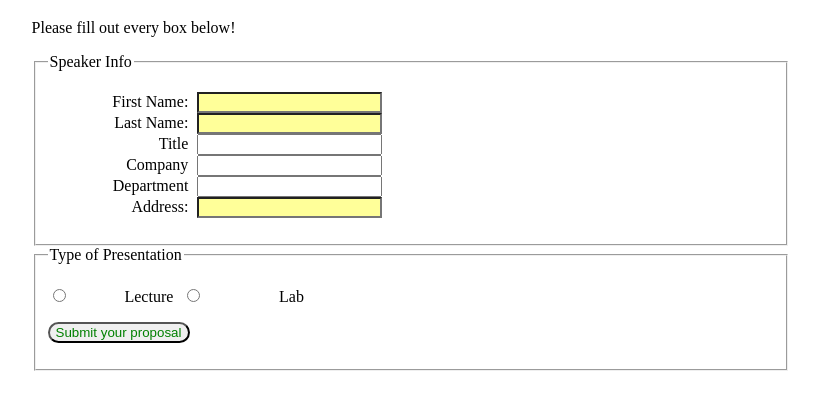
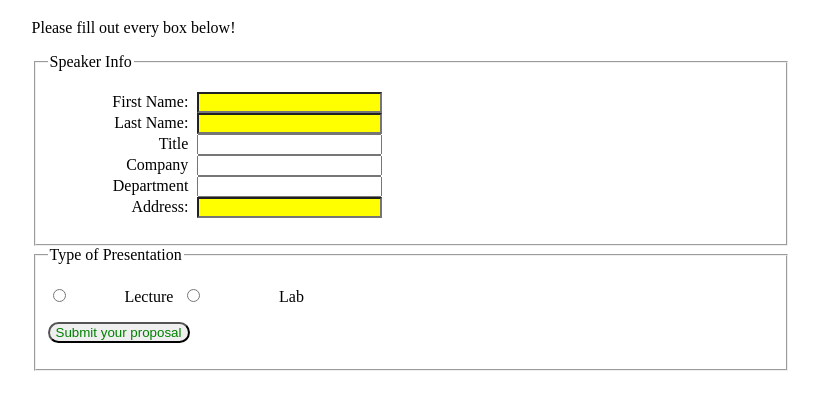
Before and after one commit to ananyatandel/atls-csci-3150, a plain HTML site: page assign11/form-exercise1(one).html in a window 1280 px wide. Shown: the part 70-480 px from the top of the page, without its empty margins (27-846 px from the left). Drawn offline with Linux system fonts and the light colour scheme.

Commit message:
update form.cc

```diff
--- a/assign11/css/form.css
+++ b/assign11/css/form.css
@@ -4,9 +4,9 @@
 /* form styling */
 
 select:focus, select:active, input:focus, input:active, input:focus+label,
-input:active+label,label[for]:focus, label[for]:active{
-    color: #fff;
-    background-color: #BB3D2F;
+input:active+label,label[for]:focus, label[for]:active {
+    color: #000000;
+    background-color: #C3B1E1;
 }
 
 #wrapper {
@@ -35,7 +35,7 @@ label {
 }
 
 #formcol1 input.reqfield{
-    background: #FF9;
+    background: #FFFF00;
 }
 .submit-button input[type="submit"]{
     border-radius: 30px; /* Add rounded corners with a radius of 5 pixels */
```
